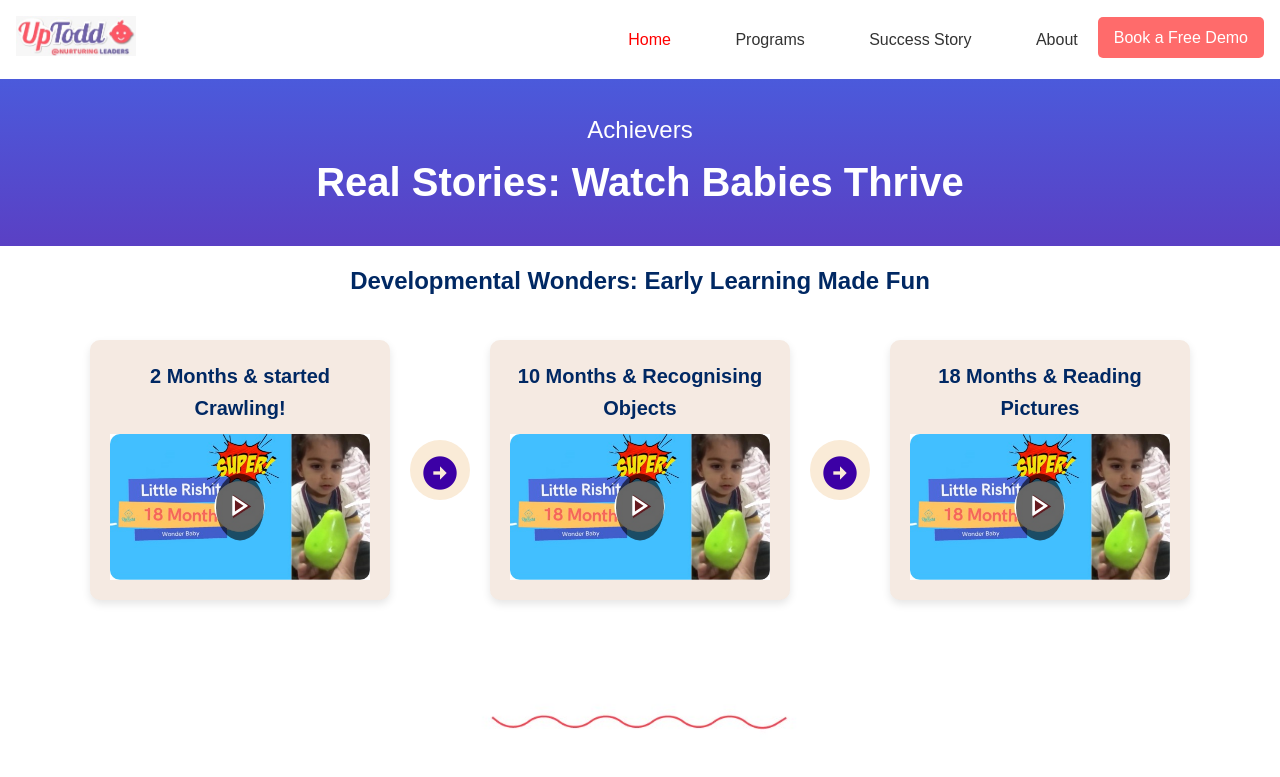
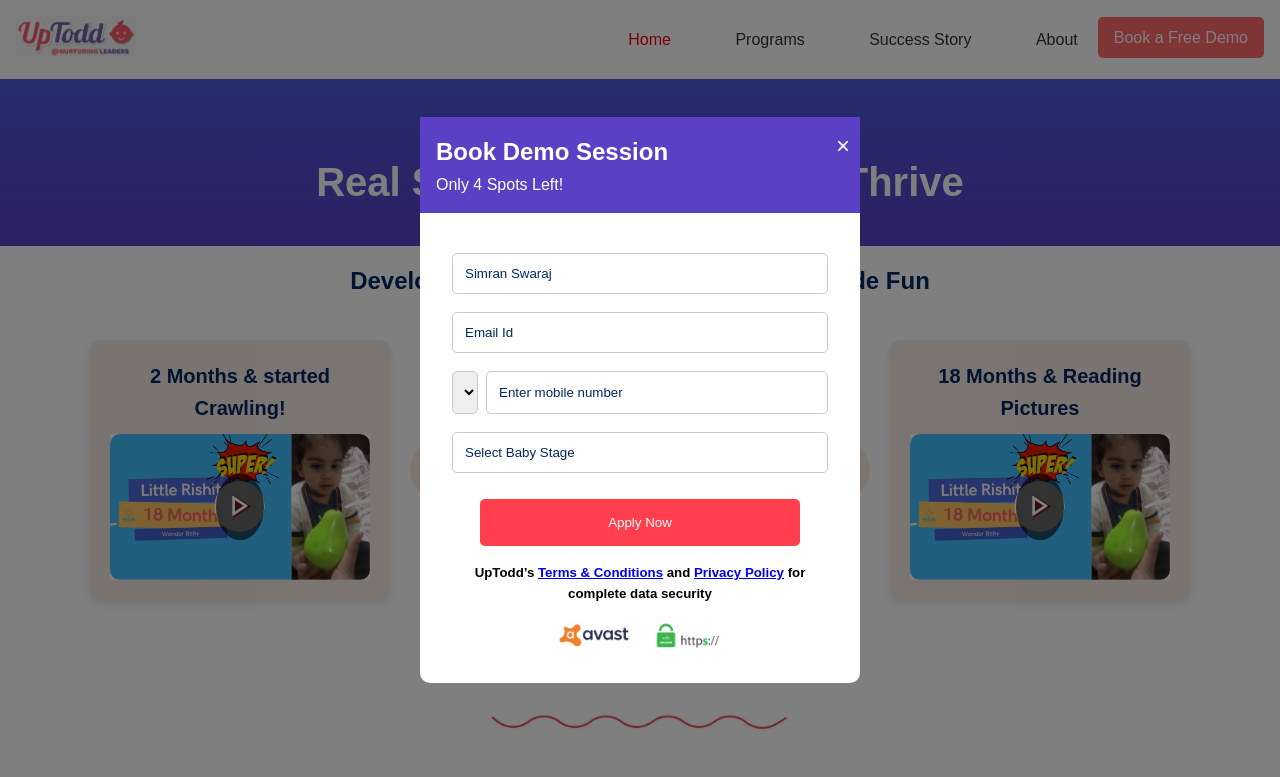
Before and after one commit to simran1307/figma-design-replication., a plain HTML site: page index.html in a window 1280 px wide. Both pictures are taken after a click on the link "Book a Free Demo". Shown: the top 777 px of the page. Drawn offline with nearby package versions, Linux system fonts and the light colour scheme.

Commit message:
pop-up updation

```diff
--- a/index.html
+++ b/index.html
@@ -24,9 +24,46 @@
                 <li><a href="#">About</a></li>
             </ul>
             <div class="cta">
-                <a href="#" class="btn">Book a Free Demo</a>
+                <a href="#" id="bookDemoBtn" class="btn">Book a Free Demo</a>
+
             </div>
         </nav>
+
+        <div id="popup" class="popup">
+            <div class="popup-content">
+                <span class="close-btn">&times;</span>
+
+                <div class="head">
+                    <h2>Book Demo Session</h2>
+                    <p>Only 4 Spots Left!</p>
+                </div>
+               <div class="formentry">
+                <form id="demoForm">
+                    <input type="text" id="fullName" name="fullName" placeholder="Simran Swaraj" required>
+                    <input type="email" id="email" name="email" placeholder="Email Id" required>
+                    <div class="phone-container">
+                        <select id="countryCode" name="countryCode" required>
+                            <option value="+91" selected>+91</option>
+                        </select>
+                        <input type="tel" id="phone" name="phone" placeholder="Enter mobile number" required>
+                    </div>
+                    <input type="text" id="babyStage" name="babyStage" placeholder="Select Baby Stage" required>
+                    <button type="submit" class="btn-apply">Apply Now</button>
+                </form>
+                <p class="terms">
+                  <h5>UpTodd’s <a href="#">Terms & Conditions</a> and <a href="#">Privacy Policy</a> for complete data security</h5>
+                </p>
+                <div class="security">
+                    <img src="avast.jpg" alt="Avast">
+                    <img src="lock.jpg" alt="HTTPS">
+                </div>
+
+               </div>
+
+            </div>
+        </div>
+
+
 
     </header>
     <section class="hero">
--- a/script.js
+++ b/script.js
@@ -48,3 +48,31 @@ function movedots(){
     });
 }
 movedots()
+
+
+function popup(){
+
+    document.addEventListener('DOMContentLoaded', function() {
+        const popup = document.getElementById('popup');
+        const bookDemoBtn = document.getElementById('bookDemoBtn');
+        const closeBtn = document.querySelector('.close-btn');
+
+        bookDemoBtn.addEventListener('click', function(event) {
+            event.preventDefault();
+            popup.style.display = 'flex';
+        });
+
+        closeBtn.addEventListener('click', function() {
+            popup.style.display = 'none';
+        });
+
+        window.addEventListener('click', function(event) {
+            if (event.target === popup) {
+                popup.style.display = 'none';
+            }
+        });
+    });
+}
+
+
+popup()
--- a/style.css
+++ b/style.css
@@ -507,3 +507,154 @@ justify-content: space-evenly;
     }
 
 }
+
+
+
+/* pop-up style */
+
+
+.head{
+    padding: 1rem;
+    background-color:#5A40C4;
+    text-align: left;
+}
+.formentry{
+justify-content: space-between;
+padding: 2rem;
+
+}
+
+.popup {
+    z-index: 3;
+    display: none;
+    position: fixed;
+    top: 0;
+    left: 0;
+    width: 100%;
+    height: 100%;
+    background: rgba(0, 0, 0, 0.5);
+    justify-content: center;
+    align-items: center;
+}
+
+.popup-content {
+
+    background: #fff;
+    /* padding: 2rem; */
+    border-radius: 10px;
+    width: 90%;
+    max-width: 440px;
+    position: relative;
+    text-align: center;
+}
+
+.close-btn {
+    color: white;
+    position: absolute;
+    top: 10px;
+    right: 10px;
+    font-size: 1.5rem;
+    cursor: pointer;
+}
+
+.popup-content h2 {
+
+    margin-top: 0;
+    color: #ffffff;
+}
+
+.popup-content p {
+    color: #ffffff;
+}
+
+.popup-content form {
+    display: flex;
+    flex-direction: column;
+    align-items: center;
+}
+
+.popup-content form input, .popup-content form select {
+    width: 100%;
+    padding: 0.5rem;
+    margin-top: 0.5rem;
+    border: 1px solid #ccc;
+    border-radius: 5px;
+}
+
+.phone-container {
+    display: flex;
+    width: 100%;
+}
+::placeholder{
+    color: #002863;
+    font-weight: medium;
+}
+
+.phone-container .countrycode{
+    width: calc(50% - 10px);
+    margin-right: 10px;
+}
+
+.phone-container select {
+    flex: 1;
+    width: 20%;
+    margin-right: 0.5rem;
+}
+
+.country-code-input{
+    flex: 0 0 auto;
+    max-width: 50px;
+}
+
+.phone-container input[type="text"]{
+    flex: 1;
+    padding: 0.5rem;
+}
+
+#demoForm input,
+#demoForm select{
+    padding: 12px;
+    margin-bottom: 10px;
+}
+
+.btn-apply {
+    background:#FF3F4E;
+    color: #fff;
+    padding: 1rem 8rem;
+    border: none;
+    border-radius: 5px;
+    cursor: pointer;
+    margin-top: 1rem;
+}
+
+.terms {
+    margin-top: 1rem;
+    font-size: 0.875rem;
+    color: #000000;
+}
+.terms h5{
+    color: black;
+}
+
+.terms a {
+    color: #ff6b6b;
+    text-decoration: none;
+}
+
+.security {
+    display: flex;
+    justify-content: center;
+    margin-top: 1rem;
+}
+
+.security img {
+    height: 30px;
+    margin: 0 10px;
+}
+
+
+@media (max-width: 768px) {
+    .popup-content {
+        width: 95%;
+    }
+}
```
Also changed, not shown: wave.jpg (deleted).
